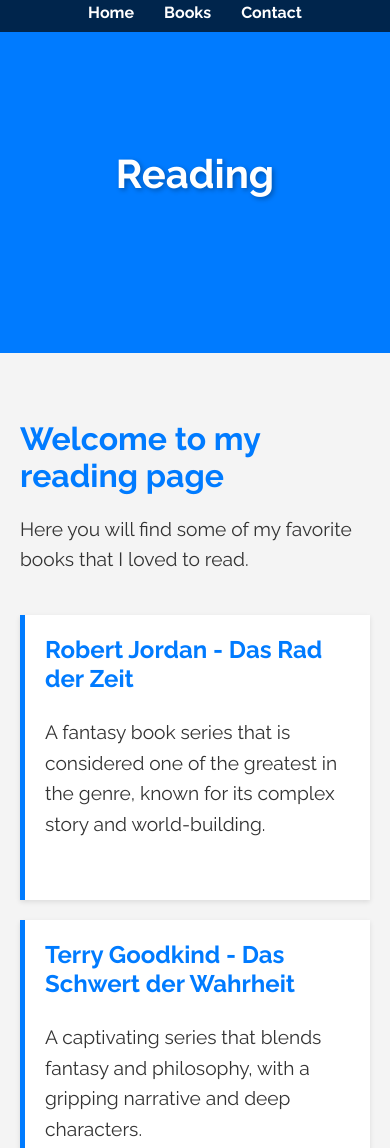
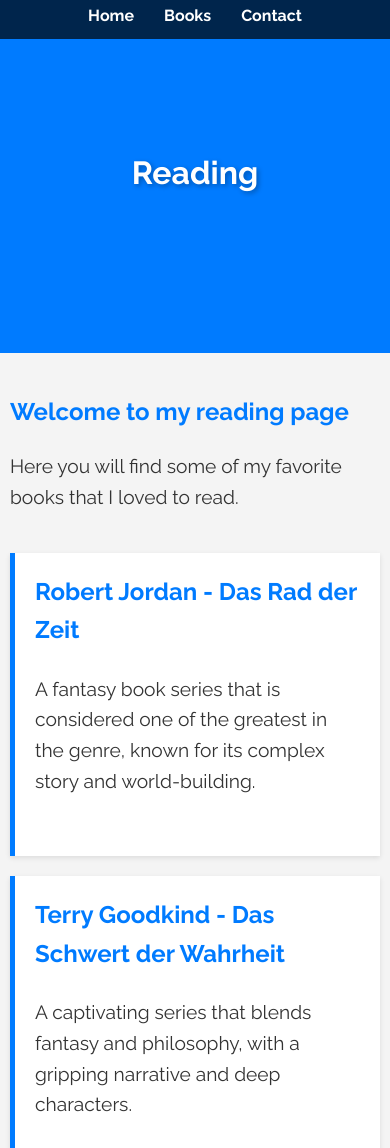
Before and after one commit to Oliverjoerg/personal-webpage, a plain HTML site: page reading.html in a window 390 px wide. Shown: the part 7-1155 px from the top of the page. Drawn offline with Linux system fonts and the light colour scheme.

Commit message:
Update reading.html

```diff
--- a/reading.html
+++ b/reading.html
@@ -22,6 +22,7 @@
             padding: 0;
             background-color: var(--secondary-color);
             color: var(--text-color);
+            line-height: 1.6;
         }
 
         header {
@@ -91,7 +92,7 @@
 
         .books {
             display: grid;
-            grid-template-columns: 1fr 1fr;
+            grid-template-columns: repeat(auto-fill, minmax(300px, 1fr));
             gap: 20px;
         }
 
@@ -122,8 +123,20 @@
         }
 
         @media (max-width: 768px) {
+            .container {
+                padding: 20px 10px;
+            }
+
             .books {
                 grid-template-columns: 1fr;
+            }
+
+            header h1 {
+                font-size: 2.5em;
+            }
+
+            .container h2 {
+                font-size: 2em;
             }
         }
 
@@ -133,11 +146,11 @@
             }
 
             header h1 {
-                font-size: 2.5em;
+                font-size: 2em;
             }
 
             .container h2 {
-                font-size: 2em;
+                font-size: 1.5em;
             }
         }
 
```
